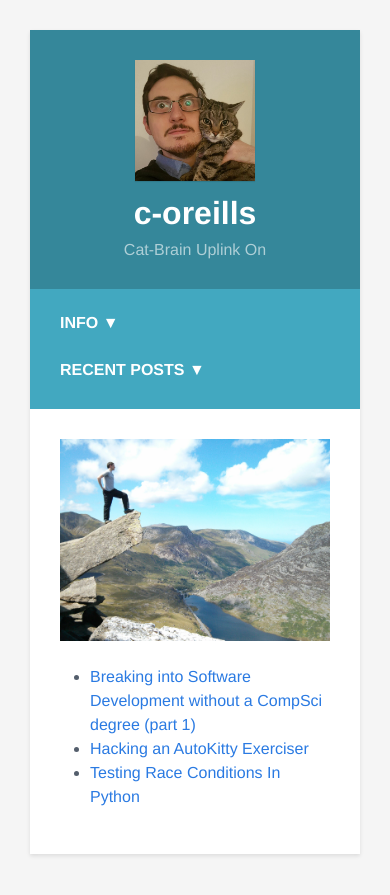
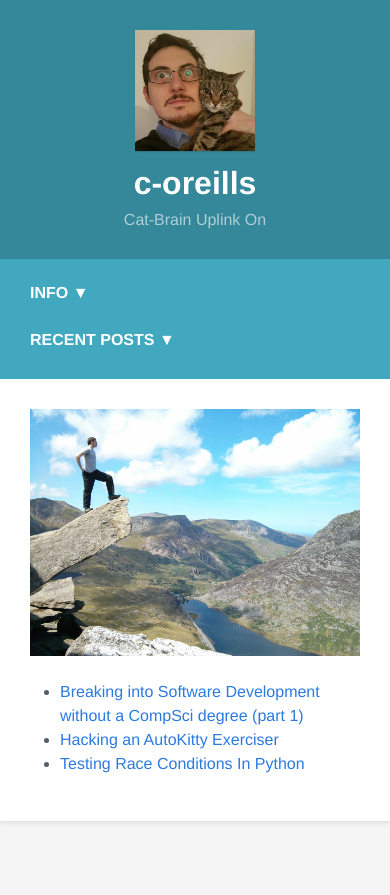
Before and after one commit to c-oreills/c-oreills-staging, a Jekyll site: the page built from index.html, in a window 390 px wide. Shown: the top 895 px of the page. Built offline with Jekyll 4.4.1, drawn with Linux system fonts in a browser that asks for light colours.

Commit message:
Make use of all possible space on mobile

```diff
--- a/_sass/_layout.scss
+++ b/_sass/_layout.scss
@@ -193,6 +193,9 @@ body {
 
 /* Extra small devices (phones, less than 768px) */
 @media (max-width: 767px) {
+    body {
+        padding: 0;
+    }
     .sidebar-wrapper {
         position: static;
         width: inherit;
```
